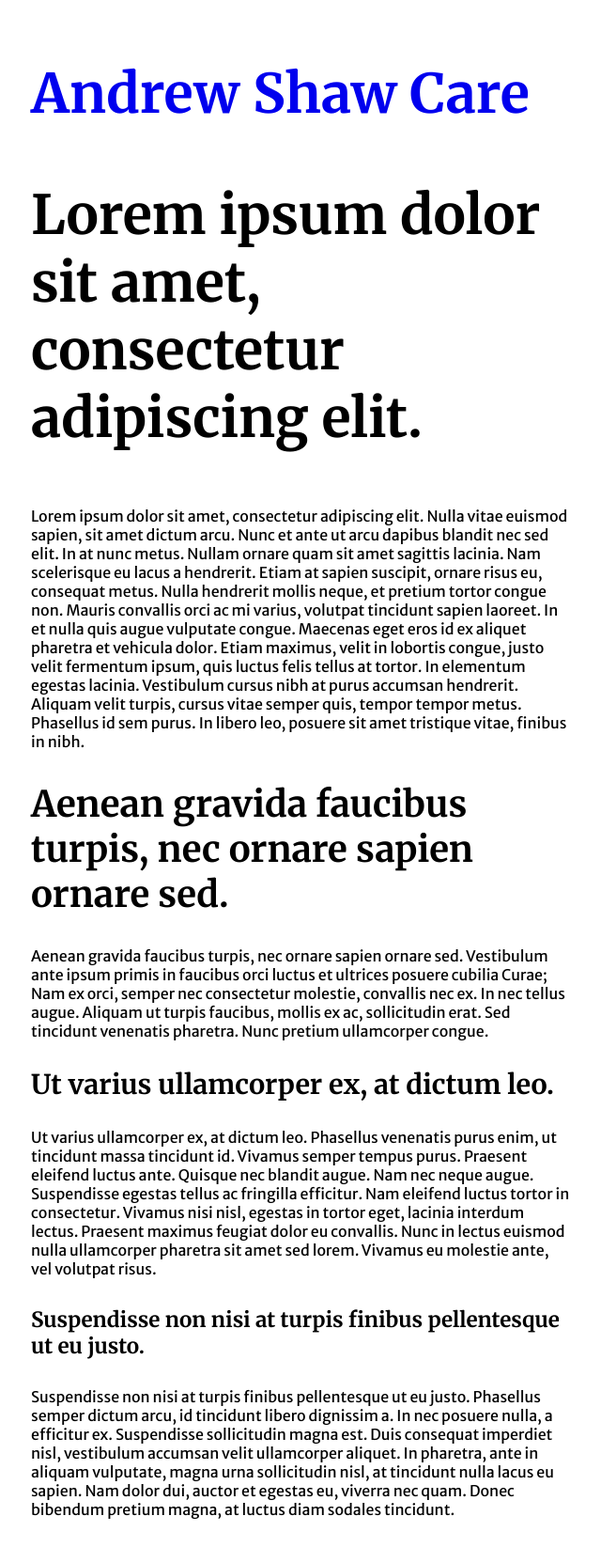
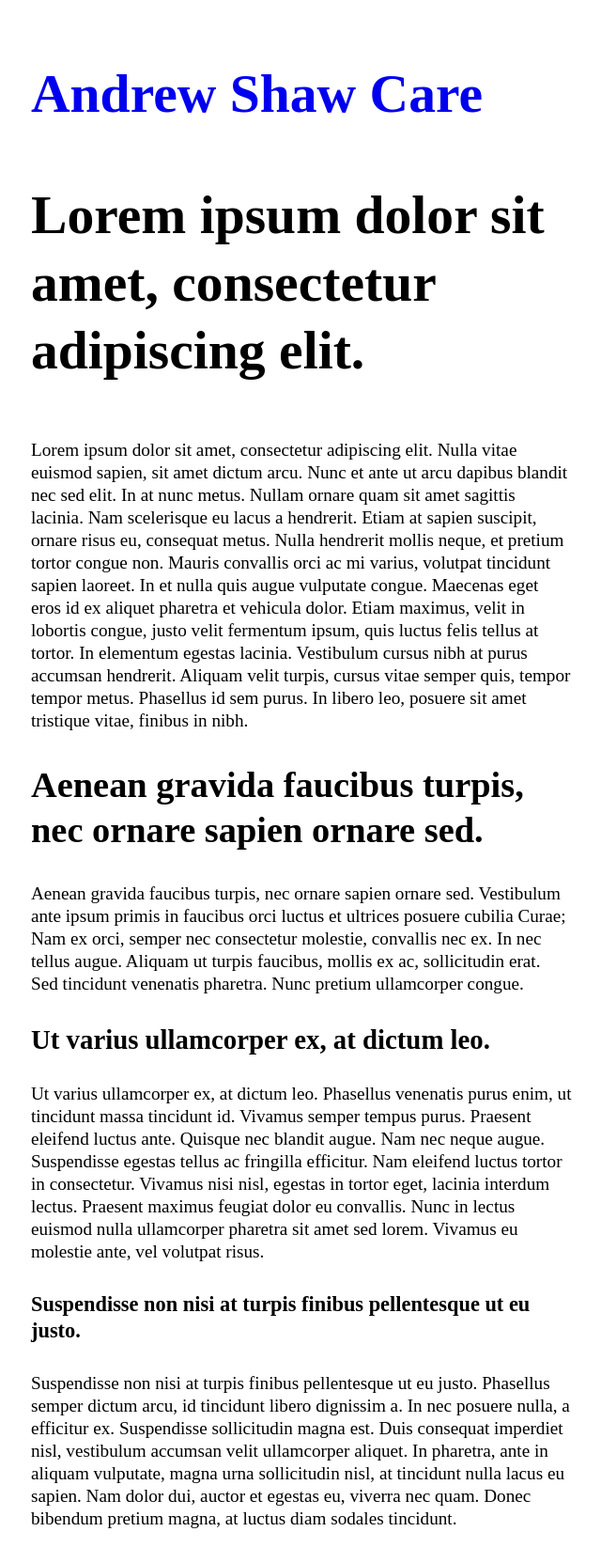
Before and after one commit to andrewshawcare/andrewshawcare.github.io, a Jekyll site: the page built from _posts/2018-02-09-lorem-ipsum.md, in a window 1280 px wide. Shown: the whole page at 94% size, without its empty margins (319-959 px from the left). Built offline with Jekyll 4.4.1, drawn with Linux system fonts in a browser that asks for light colours.

Commit message:
Change font to serif

```diff
--- a/_includes/head.html
+++ b/_includes/head.html
@@ -1,5 +1,4 @@
 <base href="{{site.baseurl}}">
 <meta name="viewport" content="width=device-width, initial-scale=1" />
 <title>{{ site.data.meta.title }}</title>
-<link href="https://fonts.googleapis.com/css?family=Merriweather+Sans:400,400i,700|Merriweather:700" rel="stylesheet">
 <link rel="stylesheet" href="/assets/default.css" />
--- a/assets/default.css
+++ b/assets/default.css
@@ -2,12 +2,10 @@ body {
   margin: 0 auto;
   padding: 1rem;
   max-width: 36rem;
-  font-family: "Merriweather Sans", sans-serif;
-  font-size: 1rem;
-  line-height: 1.25rem;
+  font-size: 1.2rem;
+  line-height: 1.5rem;
 }
 
-h1,h2,h3,h4,h5,h6 { font-family: "Merriweather", serif; }
 h1 {
   font-size: 3.6rem;
   line-height: 4.5rem;
@@ -23,14 +21,6 @@ h3 {
 h4 {
   font-size: 1.4rem;
   line-height: 1.75rem;
-}
-h5 {
-  font-size: 1.2rem;
-  line-height: 1.5rem;
-}
-h6 {
-  font-size: 1rem;
-  line-height: 1.25rem;
 }
 
 a {
```
